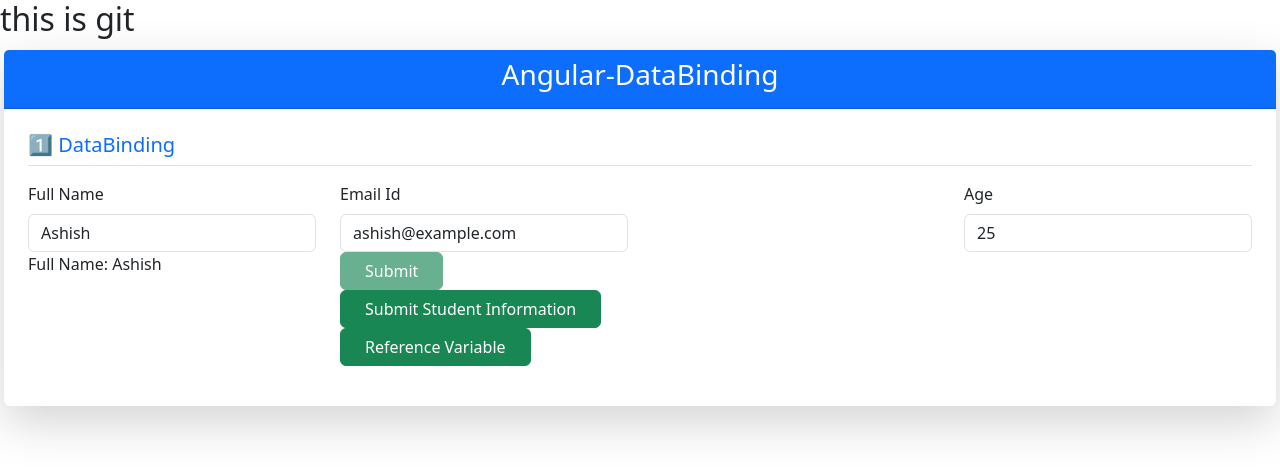
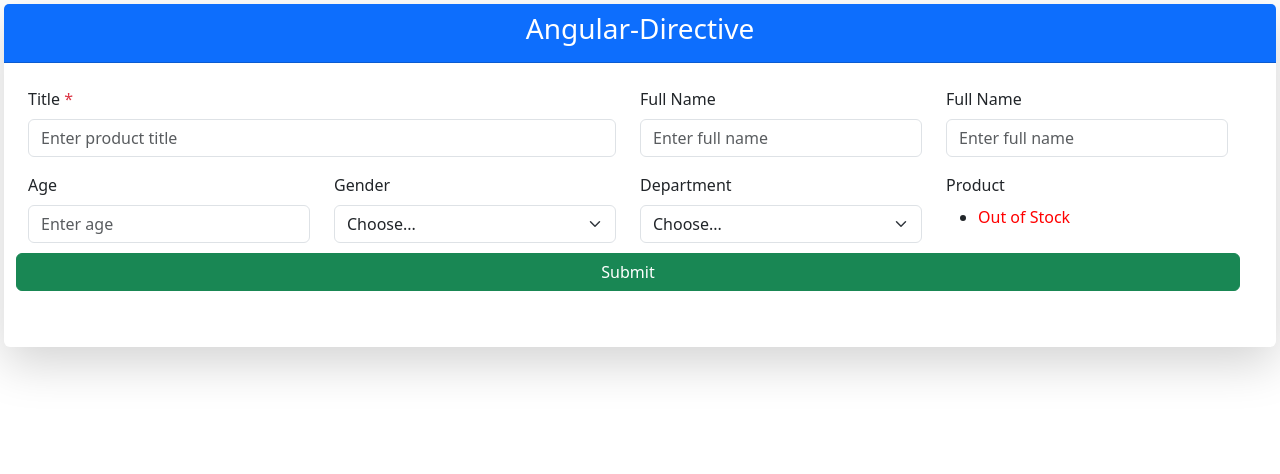
Before and after one commit to gaurav3421-admin/PMSProject_Rohit_Ashish, an Angular app: page / in a window 1280 px wide. Shown: the top 474 px of the page. Built offline with nearby package versions, Linux system fonts and the light colour scheme.

Commit message:
Directives

```diff
--- a/src/app/app.html
+++ b/src/app/app.html
@@ -3,6 +3,7 @@
 
 <!-- <app-first-component></app-first-component> -->
  <!-- <app-component-life-cycle></app-component-life-cycle> -->
-  <app-angular-data-binding></app-angular-data-binding>
+  <!-- <app-angular-data-binding></app-angular-data-binding> -->
+   <app-directive></app-directive>
 
 <router-outlet />
--- a/src/app/app.ts
+++ b/src/app/app.ts
@@ -3,12 +3,14 @@ import { RouterOutlet } from '@angular/router';
 import { FirstComponent } from '../app/first-component/first-component';
 import { ComponentLifeCycle } from '../app/component-life-cycle/component-life-cycle';
 import { AngularDataBinding } from '../app/angular-data-binding/angular-data-binding';
+import { Directive } from '../app/directive/directive';
 
 @Component({
   selector: 'app-root',
   imports: [RouterOutlet,
     //ComponentLifeCycle,
-    AngularDataBinding
+    //AngularDataBinding,
+    Directive
   ],
   templateUrl: './app.html',
   styleUrl: './app.css'
--- /dev/null
+++ b/src/app/directive/directive.html
@@ -0,0 +1,81 @@
+<div class="container-fluid p-1">
+    <div class="card shadow-lg border-0">
+        <div class="card-header bg-primary text-white text-center">
+            <h3>Angular-Directive</h3>
+        </div>
+        <div class="card-body p-4">
+            <form *ngIf="isStudentDiv">
+                <div class="row mb-3">
+                    <div class="row mb-3">
+                        <!-- Title -->
+                        <div class="col-md-6 mb-3">
+                            <label class="form-label">Title <span class="text-danger">*</span></label>
+                            <input type="text" class="form-control" id="title" name="title"
+                                placeholder="Enter product title" [(ngModel)]="product.title" required minlength="3"
+                                #title="ngModel">
+
+                            <div class="text-danger small" *ngIf="title.invalid && (title.dirty || title.touched)">
+                                <div *ngIf="title.errors?.['required']">Title is required.</div>
+                                <div *ngIf="title.errors?.['minlength']">Title must be at least 3 characters.</div>
+                            </div>
+                        </div>
+                        <div class="col-md-3">
+                            <label for="studentName" class="form-label">Full Name</label>
+                            <input type="text" class="form-control" id="studentName" placeholder="Enter full name"
+                                required>
+                        </div>
+                        <div class="col-md-3">
+                            <label for="studentName" class="form-label">Full Name</label>
+                            <input type="text" class="form-control" id="studentName" placeholder="Enter full name"
+                                required>
+                        </div>
+                        <div class="col-md-3">
+                            <label for="studentAge" class="form-label">Age</label>
+                            <input type="number" class="form-control" id="studentAge" placeholder="Enter age" required>
+                        </div>
+                        <div class="col-md-3">
+                            <label for="gender" class="form-label">Gender</label>
+                            <select class="form-select" id="gender" required>
+                                <option selected disabled value="">Choose...</option>
+                                <option>Male</option>
+                                <option>Female</option>
+                                <option>Other</option>
+                            </select>
+                        </div>
+                        <div class="col-md-3">
+                            <label for="department" class="form-label">Department</label>
+                            <select class="form-select" id="department" required>
+                                <option selected disabled value="">Choose...</option>
+                                <option *ngFor="let vardepartment of _departmentList" [value]="vardepartment.Id">{{
+                                    vardepartment.Name }}</option>
+
+                            </select>
+                        </div>
+                        <div class="col-md-3">
+                            <label for="product" class="form-label">Product </label>
+                            <ul [ngSwitch]="productStatus">
+                                <li *ngSwitchCase="'Available'">
+                                     <ul>
+                                        <li *ngFor="let item of _productList">{{ item.Name }} - {{ item.Price | currency }}</li>
+                                     </ul>
+                                </li>
+                                <li *ngSwitchCase="'OutofStock'">
+                                    <label for="studentName" class="form-label" style="color: red ">Out of  Stock</label>
+                                </li>
+                                <li *ngSwitchDefault>
+                                    Product status unknown.
+                                </li>
+                            </ul>
+                        </div>
+                        <button class="btn btn-success px-4 me-2" type="button">Submit</button>
+                    </div>
+                </div>
+            </form>
+
+
+
+
+        </div>
+
+    </div>
+</div>
--- /dev/null
+++ b/src/app/directive/directive.ts
@@ -0,0 +1,44 @@
+import { Component, OnInit } from '@angular/core';
+import { FormsModule } from '@angular/forms';
+import { CommonModule } from '@angular/common'
+
+@Component({
+  selector: 'app-directive',
+  imports: [FormsModule, CommonModule],
+  templateUrl: './directive.html',
+  styleUrl: './directive.css',
+})
+export class Directive implements OnInit {
+
+  product = {
+    title: '',
+  };
+
+  //productStatus:string = 'Available';
+  productStatus:string = 'OutofStock'; //
+
+  _departmentList = [
+    { Id: 101, Name: "Computer" },
+    { Id: 102, Name: "IT" },
+    { Id: 103, Name: "Tablet" },
+    { Id: 104, Name: "Desktop" }
+  ]
+
+  _productList = [
+    { Id: 101, Name: "Laptop", Price: 45000 },
+    { Id: 102, Name: "Mobile", Price: 25000 },
+    { Id: 103, Name: "Tablet", Price: 15000 },
+    { Id: 104, Name: "Desktop", Price: 55000 }
+  ]
+
+  isStudentDiv: boolean = true;
+  constructor() { };
+  ngOnInit(): void {
+    // Initialization logic here
+
+  }
+
+
+
+
+}
--- a/src/index.html
+++ b/src/index.html
@@ -9,7 +9,7 @@
 </head>
 <body>
 
-<h2> this is git</h2>
+
   <app-root>
 
 
```
Also changed, not shown: src/app/directive/directive.css (added), 1 other file (tests, documents, lock files or other folders).
